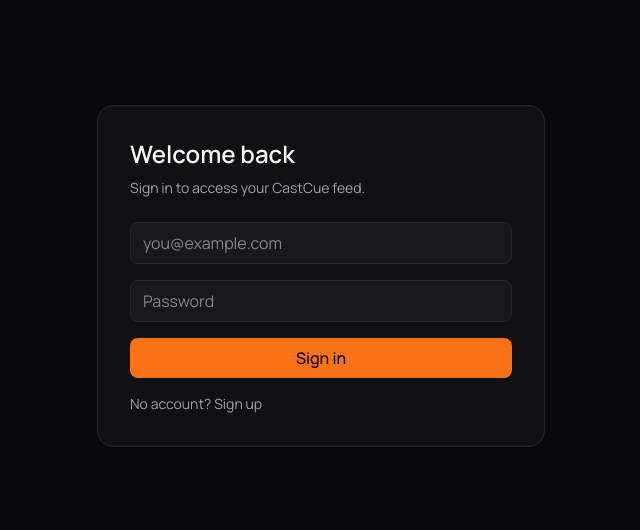
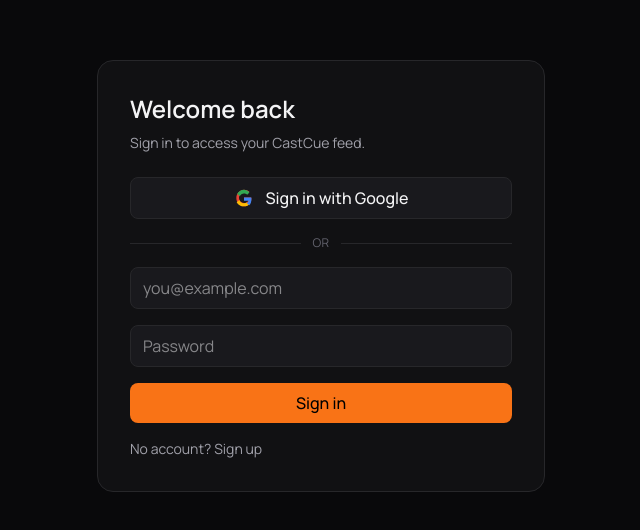
Before and after one commit to bayer4/castcue, a Next.js app in the folder castcue-app/: page /login in a window 1280 px wide. Shown: the part 124-654 px from the top of the page, without its empty margins (319-959 px from the left). Built offline with nearby package versions, Linux system fonts and the light colour scheme.

Commit message:
last touches pre ship

```diff
--- a/castcue-app/middleware.ts
+++ b/castcue-app/middleware.ts
@@ -30,6 +30,8 @@
   } = await supabase.auth.getUser();
   const pathname = request.nextUrl.pathname;
   const isAuthRoute = pathname === "/login" || pathname === "/signup";
+  const knownAppRoutes = new Set(["/", "/topics", "/podcasts"]);
+  const isKnownRoute = isAuthRoute || knownAppRoutes.has(pathname);
 
   if (!user && !isAuthRoute) {
     const url = request.nextUrl.clone();
@@ -43,6 +45,12 @@
     return NextResponse.redirect(url);
   }
 
+  if (user && !isKnownRoute) {
+    const url = request.nextUrl.clone();
+    url.pathname = "/";
+    return NextResponse.redirect(url);
+  }
+
   return response;
 }
 
--- a/castcue-app/src/app/api/podcasts/subscribe/route.ts
+++ b/castcue-app/src/app/api/podcasts/subscribe/route.ts
@@ -63,7 +63,7 @@
     return NextResponse.json({ error: subError.message }, { status: 500 });
   }
 
-  const recentItems = (feed.items ?? []).slice(0, 5);
+  const recentItems = (feed.items ?? []).slice(0, 3);
   const episodeRows = recentItems
     .map((item) => {
       const audioUrl = item.enclosure?.url ?? null;
--- a/castcue-app/src/components/AuthForm.tsx
+++ b/castcue-app/src/components/AuthForm.tsx
@@ -37,6 +37,24 @@
     router.refresh();
   }
 
+  async function onGoogleSignIn() {
+    setLoading(true);
+    setError(null);
+
+    const supabase = createClient();
+    const { error: oauthError } = await supabase.auth.signInWithOAuth({
+      provider: "google",
+      options: {
+        redirectTo: `${window.location.origin}/`,
+      },
+    });
+
+    if (oauthError) {
+      setError(oauthError.message);
+      setLoading(false);
+    }
+  }
+
   return (
     <div className="flex min-h-screen items-center justify-center bg-[var(--background)] px-4">
       <div className="w-full max-w-md rounded-2xl border border-[var(--border)] bg-[var(--surface)] p-8">
@@ -45,7 +63,42 @@
           {mode === "login" ? "Sign in to access your CastCue feed." : "Create an account to start curating clips."}
         </p>
 
-        <form onSubmit={onSubmit} className="mt-6 space-y-4">
+        <div className="mt-6">
+          <button
+            type="button"
+            onClick={onGoogleSignIn}
+            disabled={loading}
+            className="flex w-full items-center justify-center gap-3 rounded-lg border border-[var(--border)] bg-[var(--elevated)] px-4 py-2 font-medium text-[var(--text-primary)] transition hover:border-[var(--accent)] disabled:opacity-50"
+          >
+            <svg viewBox="0 0 24 24" className="h-5 w-5" aria-hidden="true">
+              <path
+                fill="#EA4335"
+                d="M12 10.2v3.9h5.5c-.2 1.3-1.6 3.9-5.5 3.9-3.3 0-6-2.8-6-6.2s2.7-6.2 6-6.2c1.9 0 3.2.8 3.9 1.5l2.6-2.5C16.8 2.9 14.6 2 12 2 6.9 2 2.8 6.5 2.8 12s4.1 10 9.2 10c5.3 0 8.9-3.8 8.9-9.1 0-.6-.1-1-.2-1.5H12z"
+              />
+              <path
+                fill="#34A853"
+                d="M3.8 7.3l3.2 2.4C7.8 8 9.7 6.5 12 6.5c1.9 0 3.2.8 3.9 1.5l2.6-2.5C16.8 2.9 14.6 2 12 2 8.4 2 5.3 4.1 3.8 7.3z"
+              />
+              <path
+                fill="#FBBC05"
+                d="M12 22c2.5 0 4.7-.8 6.3-2.3l-2.9-2.4c-.8.6-1.9 1-3.4 1-3.8 0-5.2-2.6-5.5-3.9l-3.3 2.6C4.8 20.1 8.1 22 12 22z"
+              />
+              <path
+                fill="#4285F4"
+                d="M20.9 12.9c0-.6-.1-1-.2-1.5H12v3.9h5.5c-.3 1.4-1.2 2.5-2.1 3.1l2.9 2.4c1.7-1.6 2.6-4 2.6-7.9z"
+              />
+            </svg>
+            {loading ? "Working..." : "Sign in with Google"}
+          </button>
+        </div>
+
+        <div className="mt-4 flex items-center gap-3 text-xs uppercase tracking-wide text-[var(--text-tertiary)]">
+          <div className="h-px flex-1 bg-[var(--border)]" />
+          <span>or</span>
+          <div className="h-px flex-1 bg-[var(--border)]" />
+        </div>
+
+        <form onSubmit={onSubmit} className="mt-4 space-y-4">
           <input
             type="email"
             required
```
